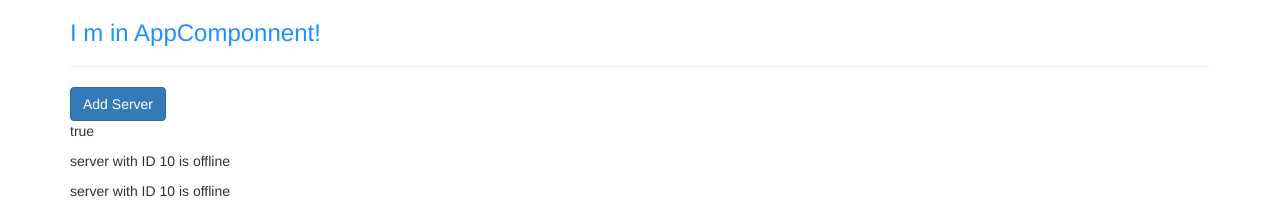
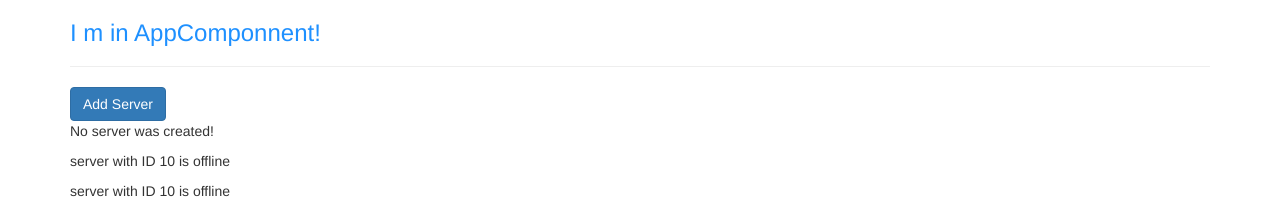
Before and after one commit to Krasimir-Hristov/My-first-Angular-application, an Angular app in the folder My-First-Angular-App/: page / in a window 1280 px wide. Shown: the top 211 px of the page. Built offline with nearby package versions, Linux system fonts and the light colour scheme.

Commit message:
Sett events

```diff
--- a/My-First-Angular-App/src/app/servers/servers.component.html
+++ b/My-First-Angular-App/src/app/servers/servers.component.html
@@ -1,6 +1,8 @@
 <button
 class="btn btn-primary"
- [disabled]="!allowNewServer">Add Server</button>
- <p [innerText]="allowNewServer"></p>
+ [disabled]="!allowNewServer"
+ (click)="onCreateServer()">Add Server</button>
+ <!-- <p [innerText]="allowNewServer"></p> -->
+ <p>{{ serverCreattionStatus }}</p>
 <app-server></app-server>
 <app-server></app-server>
--- a/My-First-Angular-App/src/app/servers/servers.component.ts
+++ b/My-First-Angular-App/src/app/servers/servers.component.ts
@@ -12,6 +12,7 @@ import { Component, OnInit } from '@angular/core';
 })
 export class ServersComponent implements OnInit {
   allowNewServer = false;
+  serverCreattionStatus = 'No server was created!';
 
   constructor() {
     setTimeout(() => {
@@ -22,4 +23,8 @@ export class ServersComponent implements OnInit {
   ngOnInit(): void {
   }
 
+  onCreateServer() {
+    this.serverCreattionStatus = 'Server was created';
+  }
+
 }
```
